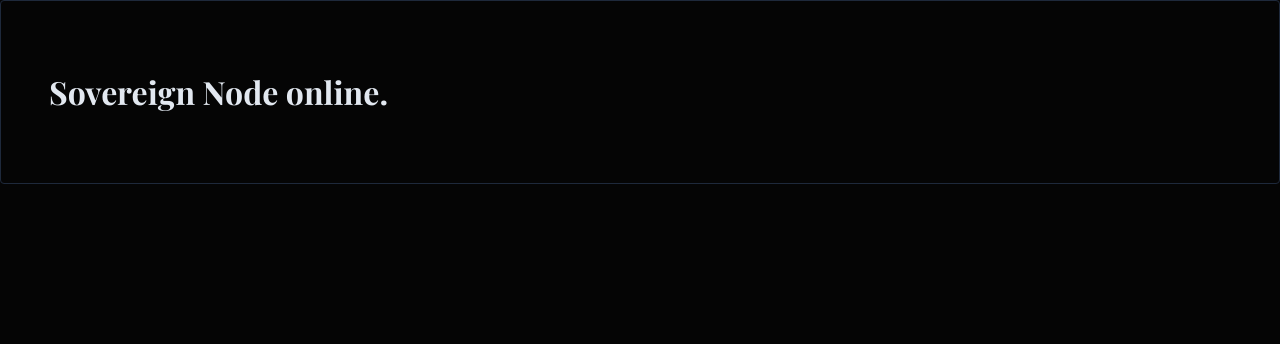
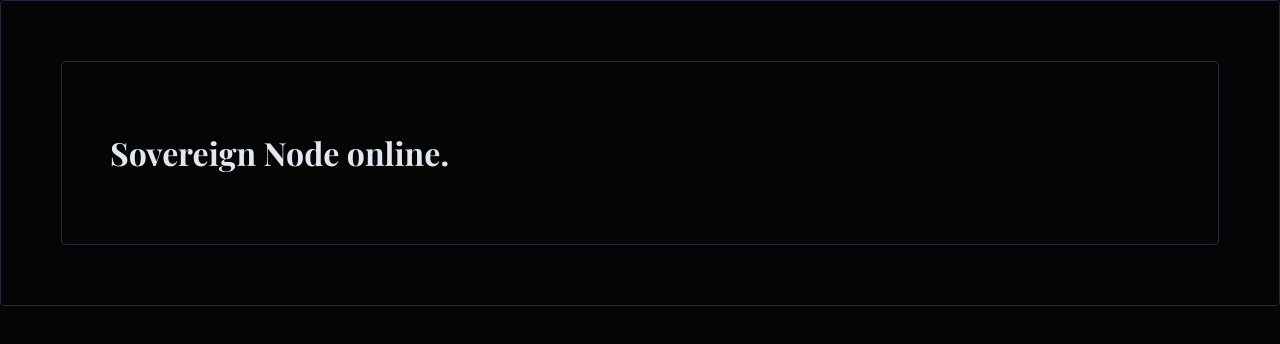
Before and after one commit to Chevy8657/the-gated-scrolls, a Next.js app: page / in a window 1280 px wide. Shown: the top 344 px of the page. Built offline with nearby package versions, Linux system fonts and the light colour scheme.

Commit message:
Wrap children in a styled div for layout

```diff
--- a/app/layout.tsx
+++ b/app/layout.tsx
@@ -9,7 +9,9 @@ export default function RootLayout({ children }: { children: React.ReactNode })
   return (
     <html lang="en">
       <body>
-        {children}
+        <div style={{ maxWidth: "1200px", margin: "0 auto", padding: "60px" }}>
+          {children}
+        </div>
       </body>
     </html>
   );
```
